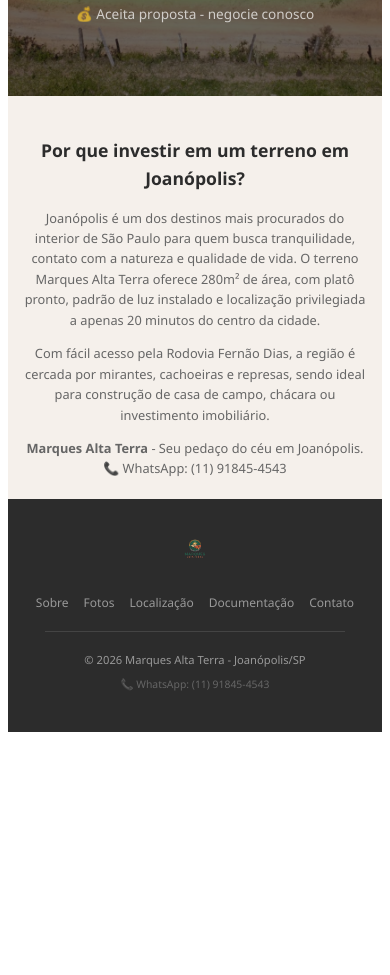
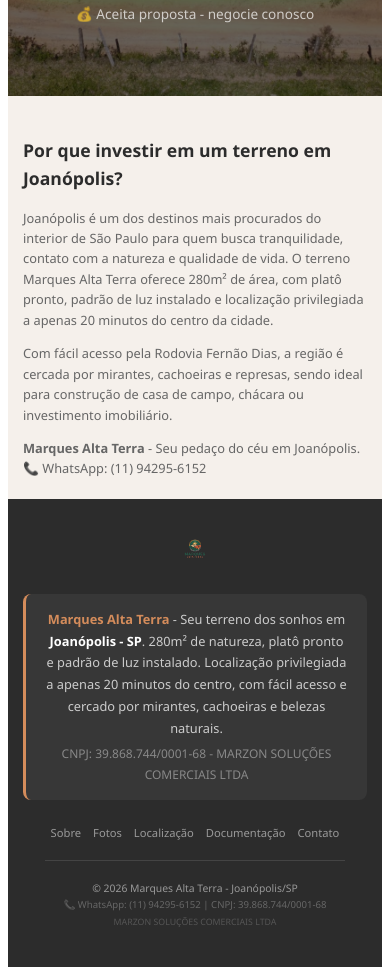
Before and after one commit to marquesaltaterra/marquesaltaterra, a Next.js app: page / in a window 390 px wide. Shown: the part 4488-5463 px from the top of the page. Before the commit the page ends 5228 px from the top, so only its background shows below. Built offline with nearby package versions, Linux system fonts and the light colour scheme.

Commit message:
Update index.js

```diff
--- a/pages/index.js
+++ b/pages/index.js
@@ -118,9 +118,10 @@
         <meta name="viewport" content="width=device-width, initial-scale=1.0, maximum-scale=1.0, user-scalable=no" />
         <meta charSet="utf-8" />
         <meta name="robots" content="index, follow" />
+        <meta name="googlebot" content="index, follow" />
         <link rel="canonical" href="https://www.marquesaltaterra.shop" />
 
-        {/* ====== OPEN GRAPH (WhatsApp/Facebook) - IMAGEM ABSOLUTA ====== */}
+        {/* ====== OPEN GRAPH (WhatsApp/Facebook) ====== */}
         <meta property="og:title" content="Terreno em Joanópolis SP - 280m² com Luz e Platô | Marques Alta Terra" />
         <meta property="og:description" content="Terreno de 280m² em Joanópolis - SP. Platô pronto, luz instalada. R$ 129.000,00. Aceita proposta." />
         <meta property="og:image" content="https://www.marquesaltaterra.shop/images/logo.png" />
@@ -137,7 +138,7 @@
         <meta name="twitter:description" content="Terreno de 280m² em Joanópolis - SP. Platô pronto, luz instalada. R$ 129.000,00." />
         <meta name="twitter:image" content="https://www.marquesaltaterra.shop/images/logo.png" />
 
-        {/* ====== SCHEMA.ORG ====== */}
+        {/* ====== SCHEMA.ORG - PRODUTO ====== */}
         <script type="application/ld+json">
           {JSON.stringify({
             "@context": "https://schema.org",
@@ -176,6 +177,28 @@
           })}
         </script>
 
+        {/* ====== SCHEMA.ORG - EMPRESA (COM CNPJ CORRETO) ====== */}
+        <script type="application/ld+json">
+          {JSON.stringify({
+            "@context": "https://schema.org",
+            "@type": "Organization",
+            "name": "MARZON SOLUÇÕES COMERCIAIS LTDA",
+            "description": "Venda de terreno em Joanópolis - Marques Alta Terra. 280m² com platô e luz.",
+            "taxID": "39.868.744/0001-68",
+            "address": {
+              "@type": "PostalAddress",
+              "addressLocality": "Joanópolis",
+              "addressRegion": "SP",
+              "addressCountry": "BR"
+            },
+            "contactPoint": {
+              "@type": "ContactPoint",
+              "telephone": "+5511942956152",
+              "contactType": "sales"
+            }
+          })}
+        </script>
+
         {/* Favicon */}
         <link rel="icon" href="/images/logo.png" />
       </Head>
@@ -817,7 +840,7 @@
               Fale com o vendedor diretamente pelo WhatsApp
             </p>
             <a
-      href="https://wa.me/5511918454543?text=Olá! Vi o terreno da Marques Alta Terra no site e tenho interesse."
+              href="https://wa.me/5511942956152?text=Olá! Vi o terreno da Marques Alta Terra no site e tenho interesse."
               target="_blank"
               rel="noopener noreferrer"
               style={{
@@ -865,7 +888,6 @@
           color: '#666',
           fontSize: isMobile ? '0.8rem' : '0.9rem',
           lineHeight: '1.6',
-          textAlign: 'center'
         }}>
           <h2 style={{ fontSize: isMobile ? '1.1rem' : '1.2rem', color: '#2C2C2C', marginBottom: '15px' }}>
             Por que investir em um terreno em Joanópolis?
@@ -883,11 +905,11 @@
           <p style={{ marginTop: '10px' }}>
             <strong>Marques Alta Terra</strong> - Seu pedaço do céu em Joanópolis.
             <br />
-            📞 WhatsApp: (11) 91845-4543
-          </p>
-        </div>
-
-        {/* ====== FOOTER ====== */}
+            📞 WhatsApp: (11) 94295-6152
+          </p>
+        </div>
+
+        {/* ====== FOOTER COM CNPJ E WHATSAPP CORRETOS ====== */}
         <footer
           style={{
             padding: isMobile ? '30px 15px' : '40px 20px',
@@ -897,6 +919,7 @@
           }}
         >
           <div style={{ maxWidth: '1100px', margin: '0 auto' }}>
+            {/* Logo */}
             <img
               src="/images/logo.png"
               alt="Marques Alta Terra - Terreno em Joanópolis SP"
@@ -906,16 +929,49 @@
                 marginBottom: '20px'
               }}
             />
+
+            {/* ====== TEXTO DO RODAPÉ COM CNPJ CORRETO ====== */}
+            <div
+              style={{
+                maxWidth: '800px',
+                margin: '0 auto 25px',
+                padding: '15px 20px',
+                backgroundColor: 'rgba(255,255,255,0.05)',
+                borderRadius: '8px',
+                borderLeft: '3px solid #D48C5B',
+              }}
+            >
+              <p
+                style={{
+                  fontSize: isMobile ? '0.8rem' : '0.9rem',
+                  lineHeight: '1.7',
+                  color: '#ccc',
+                  margin: 0,
+                }}
+              >
+                <strong style={{ color: '#D48C5B' }}>Marques Alta Terra</strong> - Seu terreno dos sonhos em
+                <strong style={{ color: '#fff' }}> Joanópolis - SP</strong>.
+                280m² de natureza, platô pronto e padrão de luz instalado.
+                Localização privilegiada a apenas 20 minutos do centro, com fácil acesso e cercado por
+                mirantes, cachoeiras e belezas naturais.
+                <br />
+                <span style={{ fontSize: '0.75rem', color: '#888', display: 'inline-block', marginTop: '5px' }}>
+                  CNPJ: 39.868.744/0001-68 - MARZON SOLUÇÕES COMERCIAIS LTDA
+                </span>
+              </p>
+            </div>
+
+            {/* Links de navegação */}
             <div
               style={{
                 display: 'flex',
                 justifyContent: 'center',
-                gap: isMobile ? '15px' : '25px',
+                gap: isMobile ? '12px' : '25px',
                 flexWrap: 'wrap',
                 marginBottom: '20px',
               }}
             >
-              <a href="#sobre" style={{ color: '#999', textDecoration: 'none', fontSize: isMobile ? '0.75rem' : '0.85rem' }}>
+              <a href="#sobre" style={{ color: '#999', textDecoration: 'none', fontSize: isMobile ? '0.7rem' : '0.85rem' }}>
                 Sobre
               </a>
               <a
@@ -924,7 +980,7 @@
                   e.preventDefault();
                   setModalFotosAberto(true);
                 }}
-                style={{ color: '#999', textDecoration: 'none', fontSize: isMobile ? '0.75rem' : '0.85rem', cursor: 'pointer' }}
+                style={{ color: '#999', textDecoration: 'none', fontSize: isMobile ? '0.7rem' : '0.85rem', cursor: 'pointer' }}
               >
                 Fotos
               </a>
@@ -934,7 +990,7 @@
                   e.preventDefault();
                   setModalLocalizacaoAberto(true);
                 }}
-                style={{ color: '#999', textDecoration: 'none', fontSize: isMobile ? '0.75rem' : '0.85rem', cursor: 'pointer' }}
+                style={{ color: '#999', textDecoration: 'none', fontSize: isMobile ? '0.7rem' : '0.85rem', cursor: 'pointer' }}
               >
                 Localização
               </a>
@@ -944,19 +1000,21 @@
                   e.preventDefault();
                   setModalDocumentosAberto(true);
                 }}
-                style={{ color: '#999', textDecoration: 'none', fontSize: isMobile ? '0.75rem' : '0.85rem', cursor: 'pointer' }}
+                style={{ color: '#999', textDecoration: 'none', fontSize: isMobile ? '0.7rem' : '0.85rem', cursor: 'pointer' }}
               >
                 Documentação
               </a>
               <a
-                href="https://wa.me/5511918454543"
+                href="https://wa.me/5511942956152"
                 target="_blank"
                 rel="noopener noreferrer"
-                style={{ color: '#999', textDecoration: 'none', fontSize: isMobile ? '0.75rem' : '0.85rem' }}
+                style={{ color: '#999', textDecoration: 'none', fontSize: isMobile ? '0.7rem' : '0.85rem' }}
               >
                 Contato
               </a>
             </div>
+
+            {/* Divider */}
             <div
               style={{
                 height: '1px',
@@ -965,16 +1023,21 @@
                 margin: '0 auto 20px',
               }}
             />
-            <p style={{ fontSize: isMobile ? '0.7rem' : '0.8rem', margin: '5px 0' }}>
+
+            {/* Copyright */}
+            <p style={{ fontSize: isMobile ? '0.65rem' : '0.8rem', margin: '3px 0' }}>
               © {new Date().getFullYear()} Marques Alta Terra - Joanópolis/SP
             </p>
-            <p style={{ fontSize: isMobile ? '0.65rem' : '0.7rem', color: '#666' }}>
-              📞 WhatsApp: (11) 91845-4543
+            <p style={{ fontSize: isMobile ? '0.6rem' : '0.7rem', color: '#666', margin: '3px 0' }}>
+              📞 WhatsApp: (11) 94295-6152 | CNPJ: 39.868.744/0001-68
+            </p>
+            <p style={{ fontSize: isMobile ? '0.55rem' : '0.65rem', color: '#555', marginTop: '5px' }}>
+              MARZON SOLUÇÕES COMERCIAIS LTDA
             </p>
           </div>
         </footer>
 
-{/* ====== MODAL FOTOS - COM BOTÕES EMBAIXO ====== */}
+        {/* ====== MODAL FOTOS ====== */}
         {modalFotosAberto && (
           <div
             style={{
@@ -1004,7 +1067,6 @@
               }}
               onClick={(e) => e.stopPropagation()}
             >
-      {/* FECHAR */}
               <button
                 onClick={() => setModalFotosAberto(false)}
                 style={{
@@ -1023,7 +1085,6 @@
                 ✕
               </button>
 
-      {/* IMAGEM */}
               <img
                 src={fotos[fotoAtual]}
                 alt={`Vista aérea do terreno em Joanópolis SP - Marques Alta Terra ${fotoAtual + 1}`}
@@ -1035,7 +1096,6 @@
                 }}
               />
 
-      {/* BOTÕES DE NAVEGAÇÃO EMBAIXO DA IMAGEM */}
               {fotos.length > 1 && (
                 <div
                   style={{
@@ -1127,7 +1187,7 @@
           </div>
         )}
 
-{/* ====== MODAL VÍDEO - COM BOTÕES EMBAIXO ====== */}
+        {/* ====== MODAL VÍDEO ====== */}
         {modalVideoAberto && (
           <div
             style={{
@@ -1154,7 +1214,6 @@
               }}
               onClick={(e) => e.stopPropagation()}
             >
-      {/* BOTÃO FECHAR */}
               <button
                 onClick={() => setModalVideoAberto(false)}
                 style={{
@@ -1173,7 +1232,6 @@
                 ✕
               </button>
 
-      {/* VÍDEO */}
               <div style={{ position: 'relative', paddingBottom: '56.25%', height: 0 }}>
                 <iframe
                   src={videos[videoAtual].url}
@@ -1192,7 +1250,6 @@
                 />
               </div>
 
-      {/* BOTÕES DE NAVEGAÇÃO EMBAIXO DO VÍDEO */}
               {videos.length > 1 && (
                 <div
                   style={{
@@ -1281,7 +1338,6 @@
                 </div>
               )}
 
-      {/* TÍTULO DO VÍDEO EMBAIXO */}
               {videos.length > 1 && (
                 <div
                   style={{
```
Lines whose indentation alone changed are shown as unchanged.
